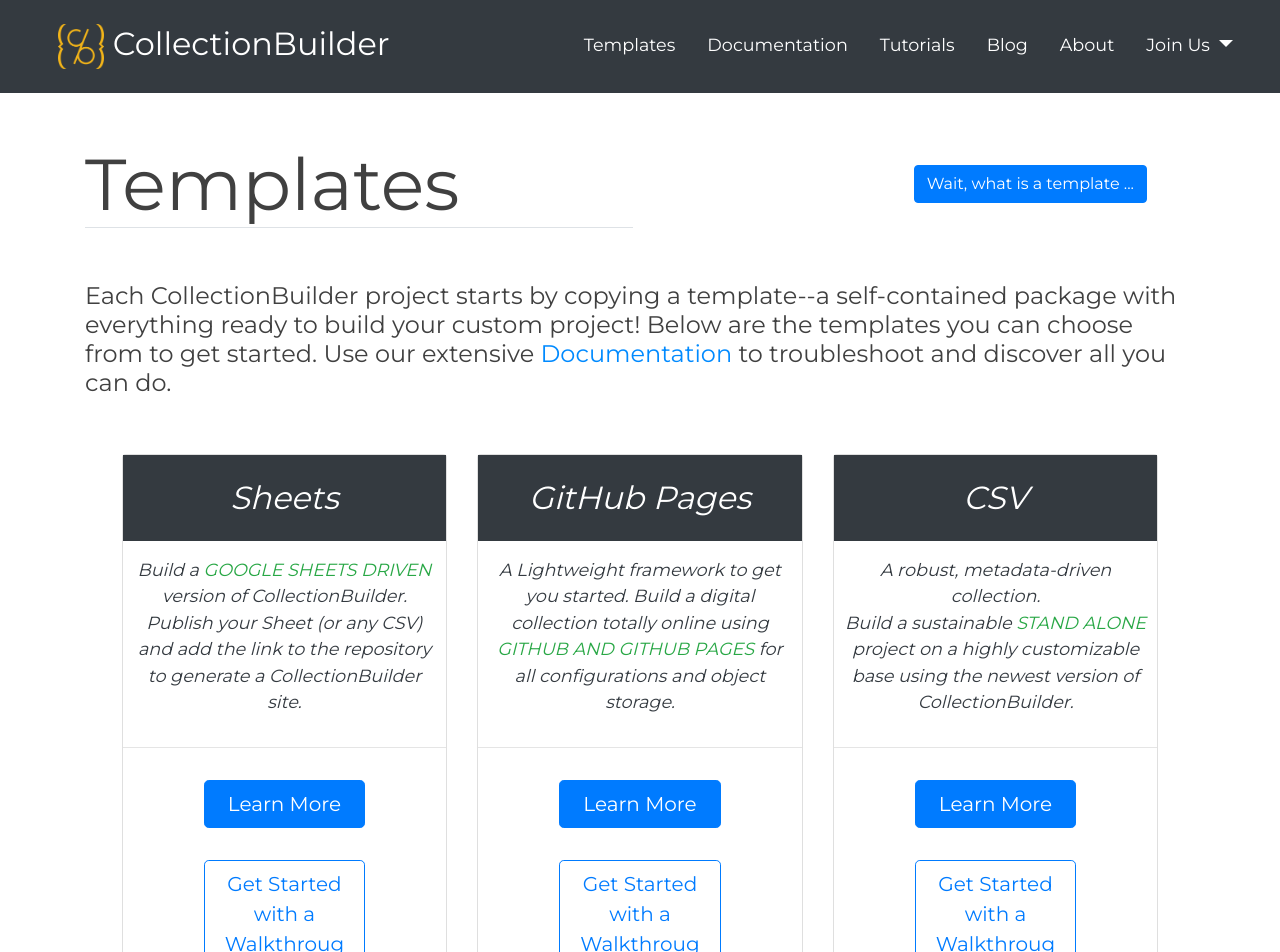
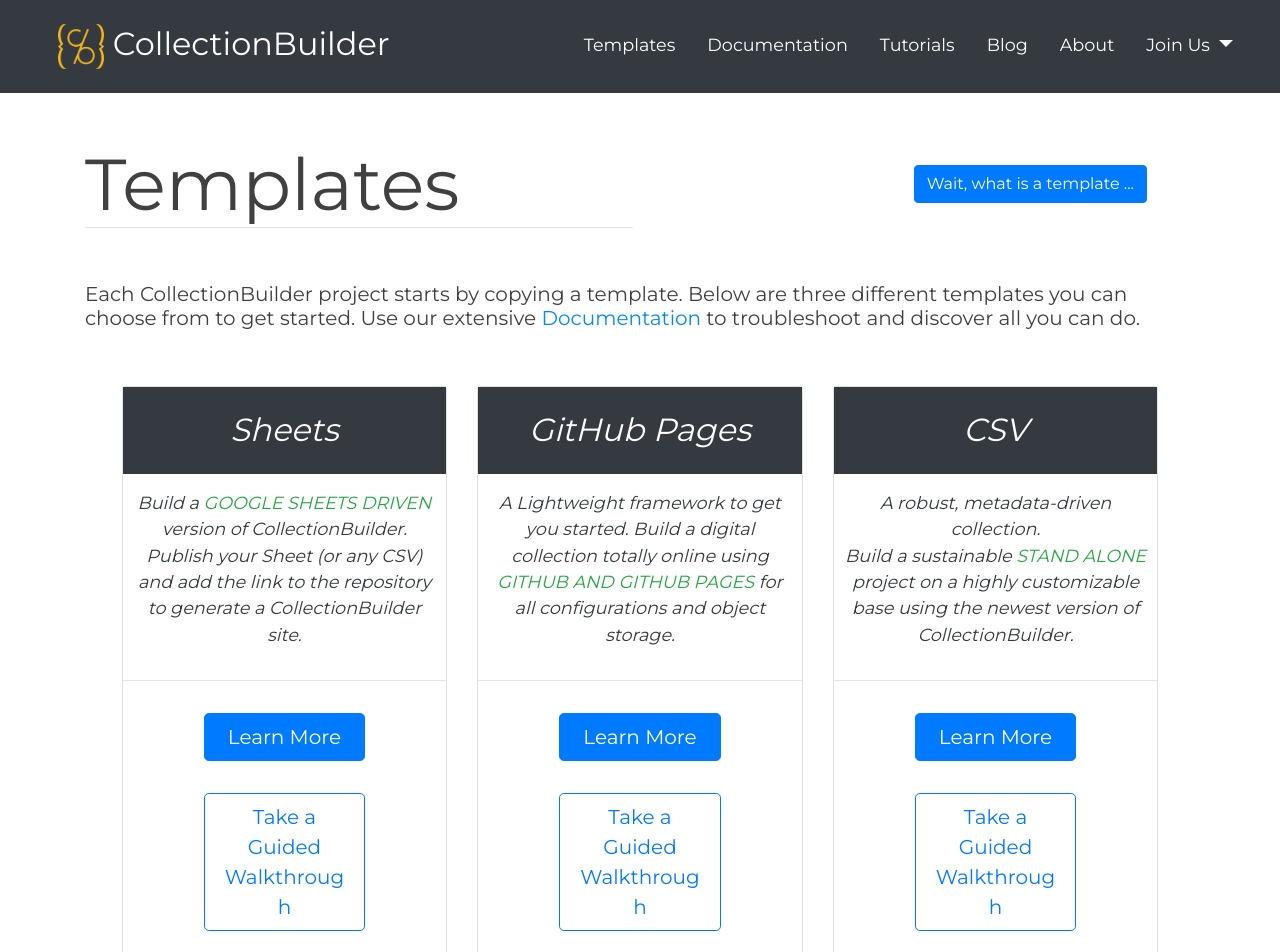
Before and after one commit to CollectionBuilder/collectionbuilder.github.io, a Jekyll site: the page built from pages/templates.html, in a window 1280 px wide and 1400 px high. Shown: the top 952 px of the window. Built offline with Jekyll 4.4.1, drawn with Linux system fonts in a browser that asks for light colours; comment, search, counter and statistics services are not loaded; some of the changed text lies outside the part shown.

Commit message:
Cleaning up steps and flow for template choice

```diff
--- a/_includes/header.html
+++ b/_includes/header.html
@@ -39,7 +39,7 @@
                             <a class="dropdown-item" role="menuitem" href="{{ '/community-spaces/' | relative_url }}">Community Spaces</a>
                             <a class="dropdown-item" role="menuitem" href="{{ '/funded-opportunities/' | relative_url }}">Funded Opportunities</a>
 
-                            <a class="dropdown-item" role="menuitem" href="https://collectionbuilder.github.io/cb-examples/" targe="_blank">See Example Collections <br><small class="ml-3">& Submit your own!</small></a>
+                            <a class="dropdown-item" role="menuitem" href="https://collectionbuilder.github.io/cb-examples/" target="_blank">See Example Collections <br><small class="ml-3">& Submit your own!</small></a>
                         </div>
                       </li>
                 </ul>
--- a/_includes/templates.html
+++ b/_includes/templates.html
@@ -9,28 +9,36 @@
                     </h2>
                     <p class="my-3 text-center font-italic px-2">{{type.description}}</p>
                 </div>
-                <div class="row d-none">
-                    <div class="col-12 mx-auto text-center">
+
+
+                <hr />
+                <div class="text-center">
+                    {% unless page.url contains "template" %}
+                    <a href="{{ type.id | prepend: '/' | relative_url}}" class="btn my-3 btn-lg btn-primary w-50">Get started with {{type.id | upcase }}</a>
+                    {% else %}
+                    <a href="{{ type.id | prepend: '/' | relative_url}}" class="btn my-3 btn-lg btn-primary w-50">Learn More</a>
+
+                    <a href="{{ type.tutorial}}" target="_blank" class="btn my-3 btn-lg btn-outline-primary  w-50">Take a Guided Walkthrough</a>
+
+
+                    <a href="{{ type.github}}" target="_blank" class="btn my-3 btn-lg btn-outline-success  w-50 ">Make your own! <svg xmlns="http://www.w3.org/2000/svg" width="16" height="16" fill="currentColor" class="bi bi-github" viewBox="0 0 16 16">
+                        <path d="M8 0C3.58 0 0 3.58 0 8c0 3.54 2.29 6.53 5.47 7.59.4.07.55-.17.55-.38 0-.19-.01-.82-.01-1.49-2.01.37-2.53-.49-2.69-.94-.09-.23-.48-.94-.82-1.13-.28-.15-.68-.52-.01-.53.63-.01 1.08.58 1.23.82.72 1.21 1.87.87 2.33.66.07-.52.28-.87.51-1.07-1.78-.2-3.64-.89-3.64-3.95 0-.87.31-1.59.82-2.15-.08-.2-.36-1.02.08-2.12 0 0 .67-.21 2.2.82.64-.18 1.32-.27 2-.27.68 0 1.36.09 2 .27 1.53-1.04 2.2-.82 2.2-.82.44 1.1.16 1.92.08 2.12.51.56.82 1.27.82 2.15 0 3.07-1.87 3.75-3.65 3.95.29.25.54.73.54 1.48 0 1.07-.01 1.93-.01 2.2 0 .21.15.46.55.38A8.012 8.012 0 0 0 16 8c0-4.42-3.58-8-8-8z"/>
+                      </svg></a>
+                      <a href="https://collectionbuilder.github.io/cb-examples/browse.html#CB-{{type.id | upcase }}" target="_blank" class="btn my-3 btn-lg btn-outline-secondary  w-50">See examples</a>
+
+                      {% endunless%}
+
+                </div>
+
+
+                <div class="row  d-none">
+                    <div class="col-12 mx-auto text-center mt-5 ">
                         <figure class="figure mx-auto text-center">
                             <img style="max-height:345px;" src="{{type.image | prepend: 'images/' }}" class="figure-img img-fluid rounded" alt="screenshot of {{ type.collection }}">
                             <figcaption class="figure-caption"><small><a href="{{type.coll-link}}">{{type.collection}}</a><br> built with {{type.title}}</small></figcaption>
                         </figure>
 
                     </div>
-                </div>
-
-                <hr />
-                <div class="text-center">
-                    <a href="{{ type.id | prepend: '/' | relative_url}}" class="btn my-3 btn-lg btn-primary w-50">Learn More</a>
-                    {% if type.tutorial %}
-                    <a href="{{ type.tutorial}}" target="_blank" class="btn my-3 btn-lg btn-outline-primary  w-50">Get Started with a Walkthrough</a>
-                    {% endif %}
-
-                    <a href="{{ type.github}}" target="_blank" class="btn my-3 btn-lg btn-outline-success  w-50">Make your own! <svg xmlns="http://www.w3.org/2000/svg" width="16" height="16" fill="currentColor" class="bi bi-github" viewBox="0 0 16 16">
-                        <path d="M8 0C3.58 0 0 3.58 0 8c0 3.54 2.29 6.53 5.47 7.59.4.07.55-.17.55-.38 0-.19-.01-.82-.01-1.49-2.01.37-2.53-.49-2.69-.94-.09-.23-.48-.94-.82-1.13-.28-.15-.68-.52-.01-.53.63-.01 1.08.58 1.23.82.72 1.21 1.87.87 2.33.66.07-.52.28-.87.51-1.07-1.78-.2-3.64-.89-3.64-3.95 0-.87.31-1.59.82-2.15-.08-.2-.36-1.02.08-2.12 0 0 .67-.21 2.2.82.64-.18 1.32-.27 2-.27.68 0 1.36.09 2 .27 1.53-1.04 2.2-.82 2.2-.82.44 1.1.16 1.92.08 2.12.51.56.82 1.27.82 2.15 0 3.07-1.87 3.75-3.65 3.95.29.25.54.73.54 1.48 0 1.07-.01 1.93-.01 2.2 0 .21.15.46.55.38A8.012 8.012 0 0 0 16 8c0-4.42-3.58-8-8-8z"/>
-                      </svg></a>
-
-
                 </div>
             </div>
             {% endfor %}
--- a/pages/templates.html
+++ b/pages/templates.html
@@ -16,7 +16,7 @@
       </button>
     </div>
     <div class="col-12">
-      <p class="h4 text-left">Each CollectionBuilder project starts by copying a template--a self-contained package with everything ready to build your custom project! Below are the templates you can choose from to get started. Use our extensive <a href="https://collectionbuilder.github.io/cb-docs/">Documentation</a> to troubleshoot and discover all you can do.</p>
+      <p class="h5 text-left">Each CollectionBuilder project starts by copying a template.  Below are three different templates you can choose from to get started. Use our extensive <a href="https://collectionbuilder.github.io/cb-docs/">Documentation</a> to troubleshoot and discover all you can do.</p>
     </div>
   </div>
 </div>
```
Also changed, not shown: _layouts/type-page.html (+15 -20 lines).
